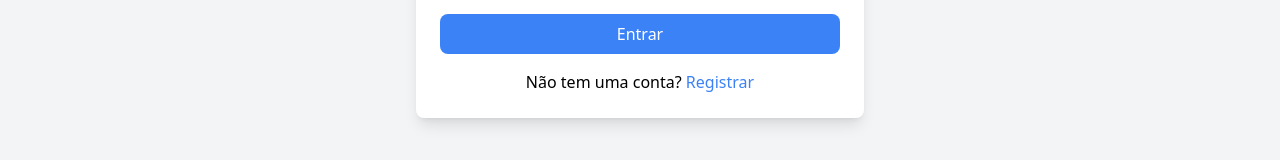
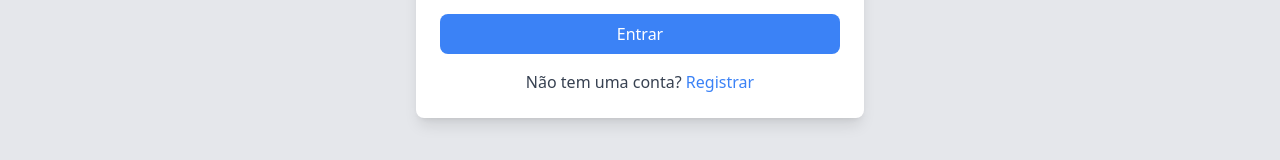
Before and after one commit to prcordova/coinchecker-web, a Next.js app: page /login in a window 1280 px wide. Shown: the part 538-698 px from the top of the page. Built offline with nearby package versions, Linux system fonts and the light colour scheme.

Commit message:
fix changes colors from login e register page

```diff
--- a/src/app/login/page.tsx
+++ b/src/app/login/page.tsx
@@ -49,7 +49,7 @@ const Login = () => {
   };
 
   return (
-    <div className="w-full min-h-screen flex items-center justify-center bg-gray-100">
+    <div className="w-full min-h-screen flex items-center justify-center bg-gray-200">
       <div className="w-full max-w-md p-6 rounded-lg shadow-lg bg-white">
         <h1 className="text-2xl font-bold mb-4 text-center">Login</h1>
         <div className="mb-4">
@@ -58,7 +58,7 @@ const Login = () => {
             type="email"
             value={email}
             onChange={(e) => setEmail(e.target.value)}
-            className="w-full px-4 py-2 mt-2 border rounded-lg focus:outline-none focus:border-blue-500"
+            className="w-full px-4 py-2 mt-2 border rounded-lg  text-gray-700 focus:outline-none focus:border-blue-500"
           />
         </div>
         <div className="mb-4">
@@ -67,7 +67,7 @@ const Login = () => {
             type="password"
             value={password}
             onChange={(e) => setPassword(e.target.value)}
-            className="w-full px-4 py-2 mt-2 border rounded-lg focus:outline-none focus:border-blue-500"
+            className="w-full px-4 py-2 mt-2 border rounded-lg  text-gray-700 focus:outline-none focus:border-blue-500"
           />
         </div>
         <button
@@ -77,7 +77,7 @@ const Login = () => {
         >
           {loading ? "Entrando..." : "Entrar"}
         </button>
-        <p className="mt-4 text-center">
+        <p className="mt-4 text-center  text-gray-700">
           Não tem uma conta?{" "}
           <a href="/register" className="text-blue-500 hover:underline">
             Registrar
--- a/src/app/register/page.tsx
+++ b/src/app/register/page.tsx
@@ -39,7 +39,7 @@ const Register = () => {
   };
 
   return (
-    <div className="w-full min-h-screen flex items-center justify-center bg-gray-100">
+    <div className="w-full min-h-screen flex items-center justify-center bg-gray-200">
       <div className="w-full max-w-md p-6 rounded-lg shadow-lg bg-white">
         <h1 className="text-2xl font-bold mb-4 text-center">Registrar</h1>
         <div className="mb-4">
@@ -48,7 +48,7 @@ const Register = () => {
             type="email"
             value={email}
             onChange={(e) => setEmail(e.target.value)}
-            className="w-full px-4 py-2 mt-2 border rounded-lg focus:outline-none focus:border-blue-500"
+            className="w-full px-4 py-2 mt-2 border rounded-lg  text-gray-700 focus:outline-none focus:border-blue-500"
           />
         </div>
         <div className="mb-4">
@@ -57,7 +57,7 @@ const Register = () => {
             type="password"
             value={password}
             onChange={(e) => setPassword(e.target.value)}
-            className="w-full px-4 py-2 mt-2 border rounded-lg focus:outline-none focus:border-blue-500"
+            className="w-full px-4 py-2 mt-2 border rounded-lg  text-gray-700 focus:outline-none focus:border-blue-500"
           />
         </div>
         <button
@@ -67,7 +67,7 @@ const Register = () => {
         >
           {loading ? "Registrando..." : "Registrar"}
         </button>
-        <p className="mt-4 text-center">
+        <p className="mt-4 text-center  text-gray-700">
           Já tem uma conta?{" "}
           <a href="/login" className="text-blue-500 hover:underline">
             Login
```
